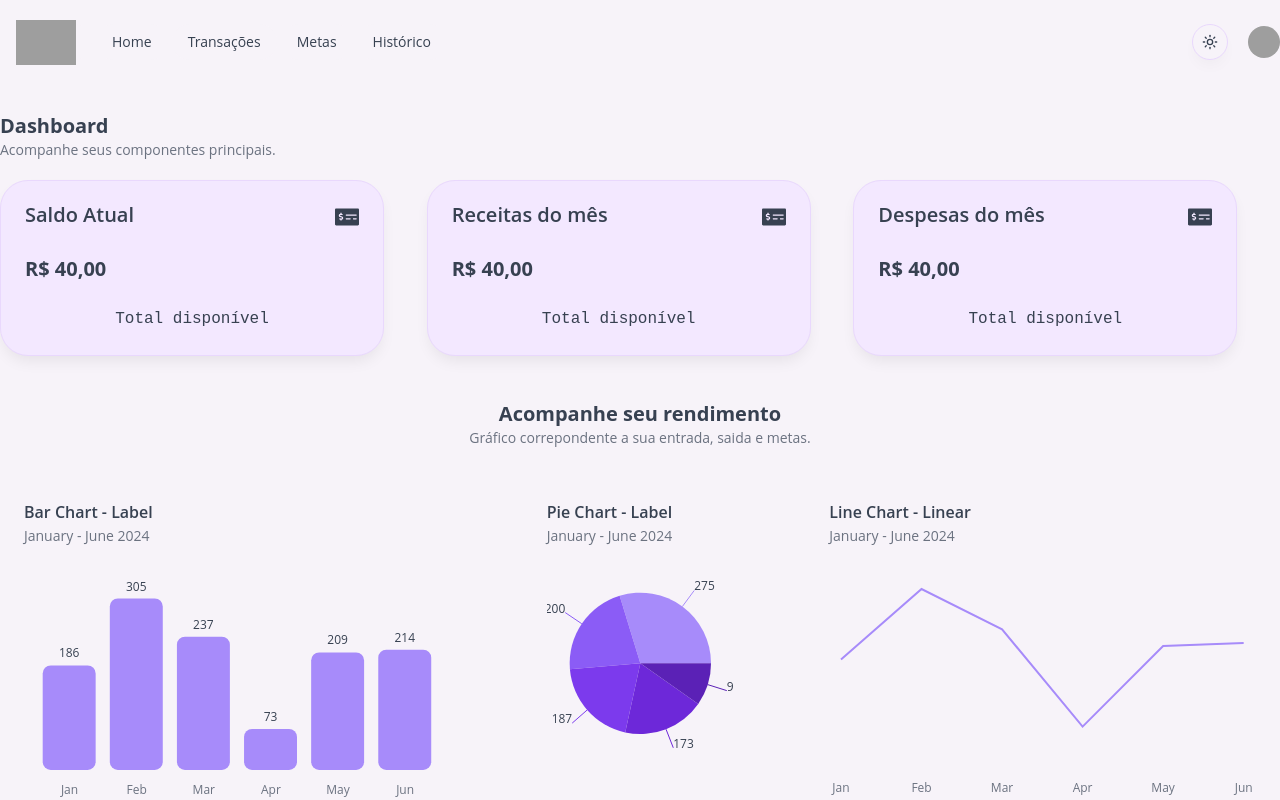
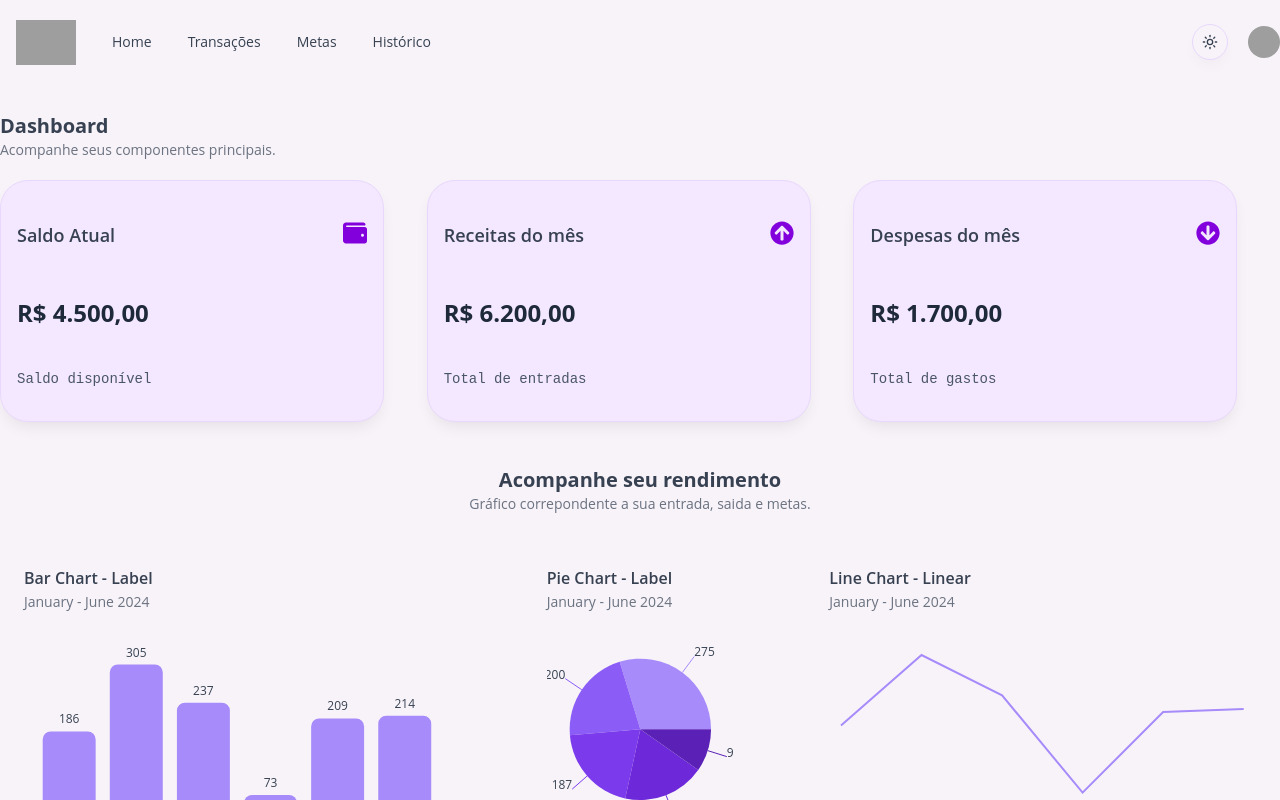
Before and after one commit to davithekid/finances, a Next.js app in the folder front-end/app/: page / in a window 1280 px wide. Shown: the top 800 px of the page. Built offline with nearby package versions, Linux system fonts and the light colour scheme; grey boxes are pictures that could not be loaded.

Commit message:
style: conteudo

```diff
--- a/front-end/app/src/components/blocks/card/card.jsx
+++ b/front-end/app/src/components/blocks/card/card.jsx
@@ -1,64 +1,55 @@
-import { Button } from "@/components/ui/button"
-import {
-    Card,
-    CardAction,
-    CardContent,
-    CardDescription,
-    CardFooter,
-    CardHeader,
-    CardTitle,
-} from "@/components/ui/card"
-import { Input } from "@/components/ui/input"
-import { Label } from "@/components/ui/label"
-import { FaMoneyCheckAlt } from "react-icons/fa";
+"use client"
 
+import { Card, CardHeader, CardTitle, CardAction, CardContent, CardFooter } from "@/components/ui/card"
+import { FaWallet, FaArrowCircleDown, FaArrowCircleUp } from "react-icons/fa"
 
 const cards = [
   {
     id: 1,
     title: "Saldo Atual",
-        icon: FaMoneyCheckAlt,
-        price: "R$ 40,00",
-        footer: "Total disponível",
+    icon: FaWallet,
+    price: "R$ 4.500,00",
+    footer: "Saldo disponível",
   },
   {
     id: 2,
     title: "Receitas do mês",
-        icon: FaMoneyCheckAlt,
-        price: "R$ 40,00",
-        footer: "Total disponível",
+    icon: FaArrowCircleUp,
+    price: "R$ 6.200,00",
+    footer: "Total de entradas",
   },
   {
     id: 3,
     title: "Despesas do mês",
-        icon: FaMoneyCheckAlt,
-        price: "R$ 40,00",
-        footer: "Total disponível",
+    icon: FaArrowCircleDown,
+    price: "R$ 1.700,00",
+    footer: "Total de gastos",
   },
-];
-
-
+]
 
 export function CardDemo() {
   return (
     <>
       {cards.map((card) => (
-                <div key={card.id}>
-                    <Card className="w-full max-w-sm bg-purple-100">
-                        <CardHeader>
-                            <CardTitle className={"lg:text-xl"}>{card.title}</CardTitle>
-                            <CardAction className={'text-2xl'}>
+        <Card
+          key={card.id}
+          className="w-full max-w-sm bg-purple-100 shadow-md hover:shadow-lg transition-shadow duration-300"
+        >
+          <CardHeader className="flex justify-between items-center p-4">
+            <CardTitle className="text-lg font-semibold">{card.title}</CardTitle>
+            <CardAction className="text-2xl text-purple-700">
               <card.icon />
             </CardAction>
           </CardHeader>
-                        <CardContent>
-                            <p className="font-bold lg:text-xl">{card.price}</p>
+
+          <CardContent className="px-4 py-2">
+            <p className="text-2xl font-bold text-gray-800">{card.price}</p>
           </CardContent>
-                        <CardFooter className="flex-col gap-2">
-                            <p className="font-mono">{card.footer}</p>
+
+          <CardFooter className="px-4 py-2">
+            <p className="text-sm font-mono text-gray-600">{card.footer}</p>
           </CardFooter>
         </Card>
-                </div>
       ))}
     </>
   )
```
Lines whose indentation alone changed are shown as unchanged.
